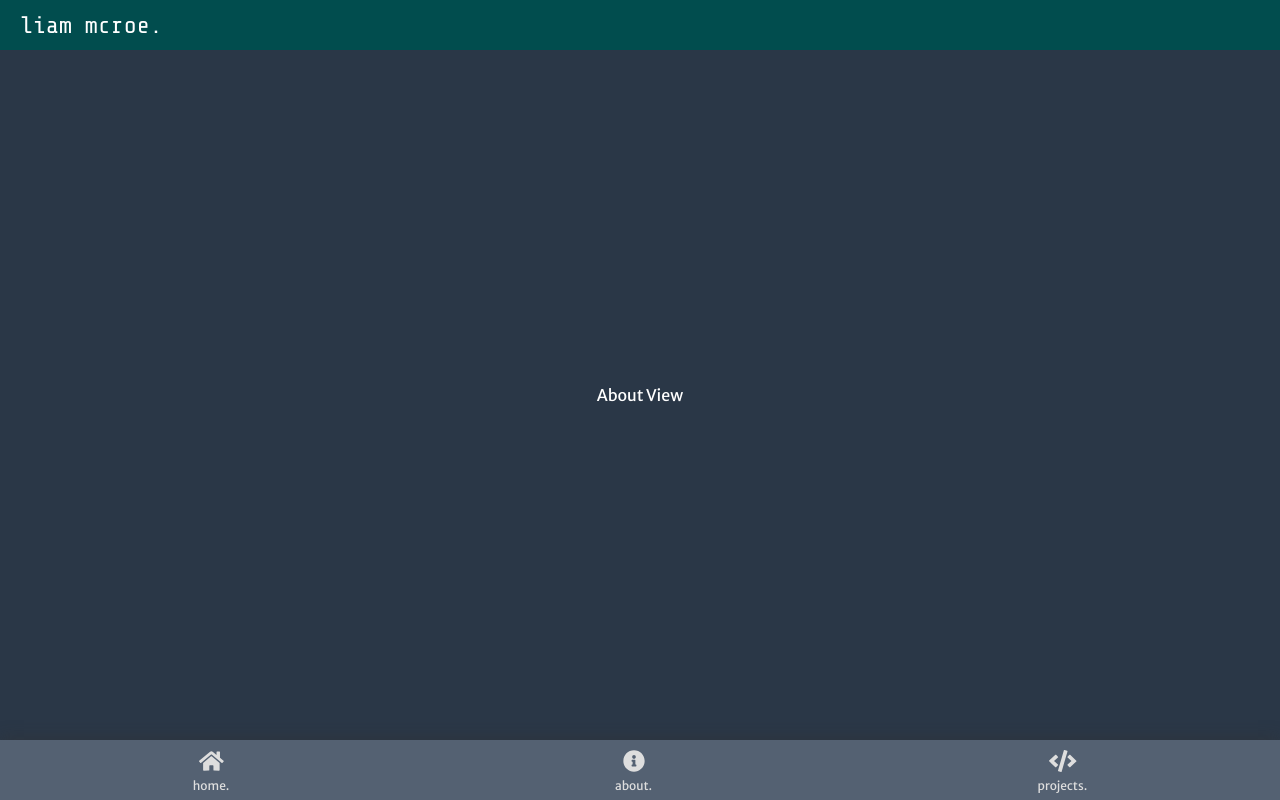
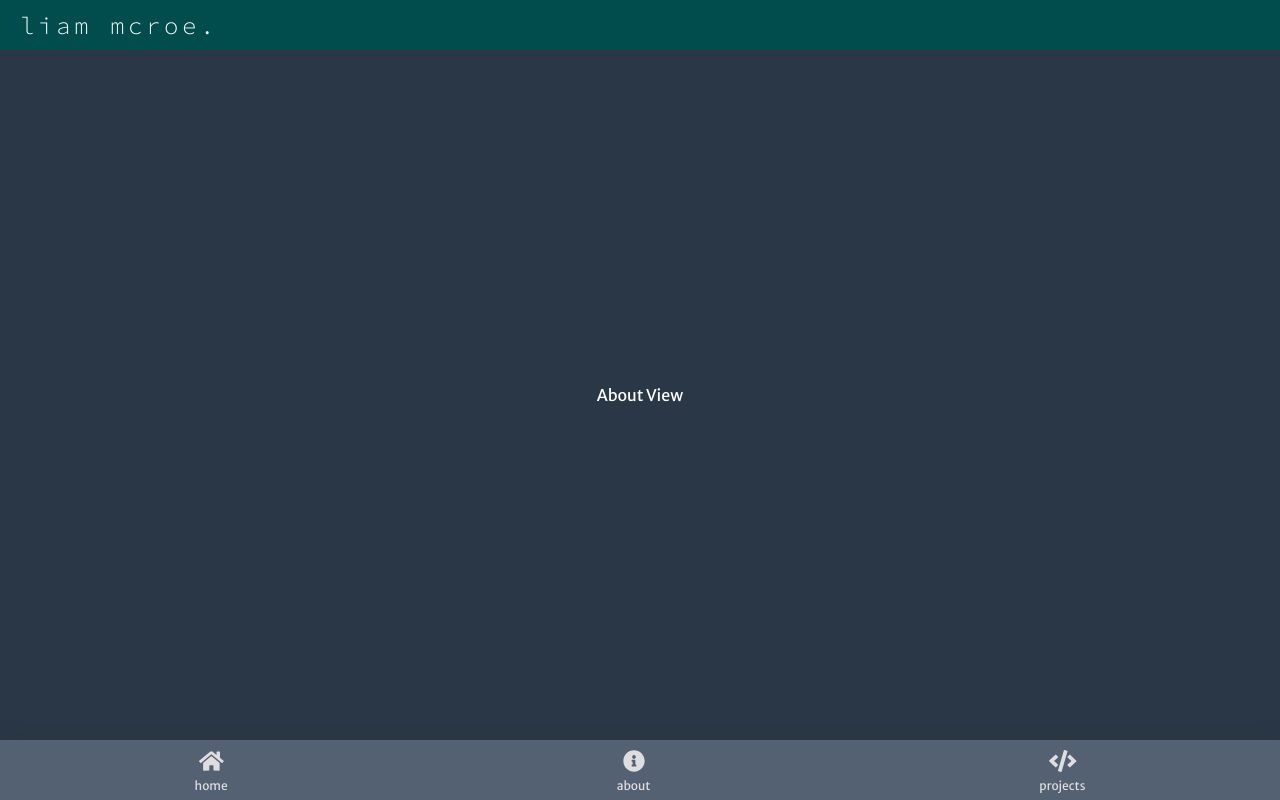
Before and after one commit to L3uler/liammcroe-personal-site, a Next.js app: page /about in a window 1280 px wide. Built offline with nearby package versions, Linux system fonts and the light colour scheme.

Commit message:
adding cursor animation to header and changing font

```diff
--- a/components/Header.js
+++ b/components/Header.js
@@ -4,7 +4,9 @@ import styles from "./Header.module.scss";
 
 const Header = props => (
   <div className={styles.Header}>
-    {props.appTitle}
+    <div className={styles.Typewriter}>
+      {props.appTitle}
+    </div>
   </div>
 );
 
--- a/components/Header.module.scss
+++ b/components/Header.module.scss
@@ -19,4 +19,27 @@
   background: $highlight;
 
   cursor: pointer;
+
+  .Typewriter{
+    overflow: hidden; /* Ensures the content is not revealed until the animation */
+    border-right: .15em solid; /* The typwriter cursor */
+    white-space: nowrap; /* Keeps the content on a single line */
+    letter-spacing: .15em; /* Adjust as needed */
+    animation:
+      typing 1s,
+      blink-caret .75s step-end infinite;
+  }
+
+  /* The typing effect */
+  @keyframes typing {
+    from { width: 0 }
+    to { width: min-content }
+  }
+
+  /* The typewriter cursor effect */
+  @keyframes blink-caret {
+    from, to { border-color: transparent }
+    50% { border-color: $on-secondary; }
+  }
+
 }
--- a/config/buttons.js
+++ b/config/buttons.js
@@ -10,17 +10,17 @@ import {
 
 const navButtons = [
     {
-        label: "home.",
+        label: "home",
         path: "/",
         icon: <FontAwesomeIcon icon={faHome} />
     },
     {
-        label: "about.",
+        label: "about",
         path: "/about",
         icon: <FontAwesomeIcon icon={faInfoCircle} />
     },
     {
-        label: "projects.",
+        label: "projects",
         path: "/projects",
         icon: <FontAwesomeIcon icon={faCode} />
     }
--- a/theme/_fonts.scss
+++ b/theme/_fonts.scss
@@ -1,7 +1,7 @@
 // theme/_fonts.scss
 
-@import url('https://fonts.googleapis.com/css?family=Raleway:800|Merriweather+Sans|Share+Tech+Mono');
+@import url('https://fonts.googleapis.com/css?family=Raleway:800|Merriweather+Sans|Share+Tech+Mono|Source+Code+Pro:wght@300');
 
-$logo-font: 'Share Tech Mono', monospace;
+$logo-font: 'Source Code Pro', monospace;
 $header-font: 'Raleway', sans-serif;
 $core-font: 'Merriweather Sans', sans-serif;
```
Also changed, not shown: components/NavButton.js (indentation only).
